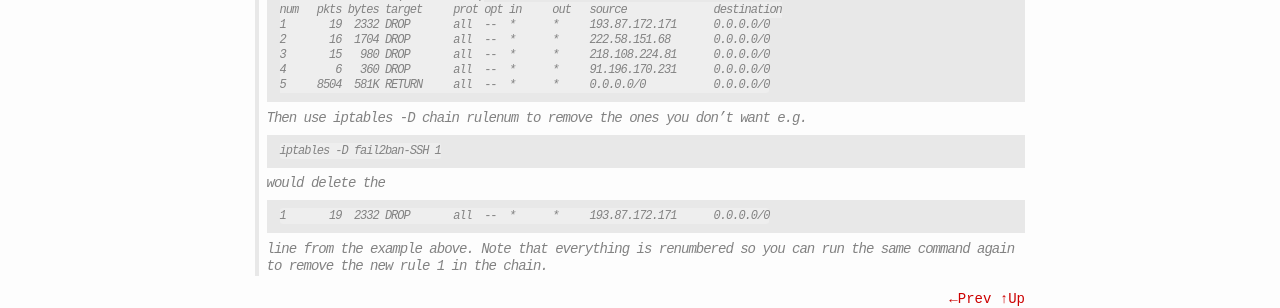
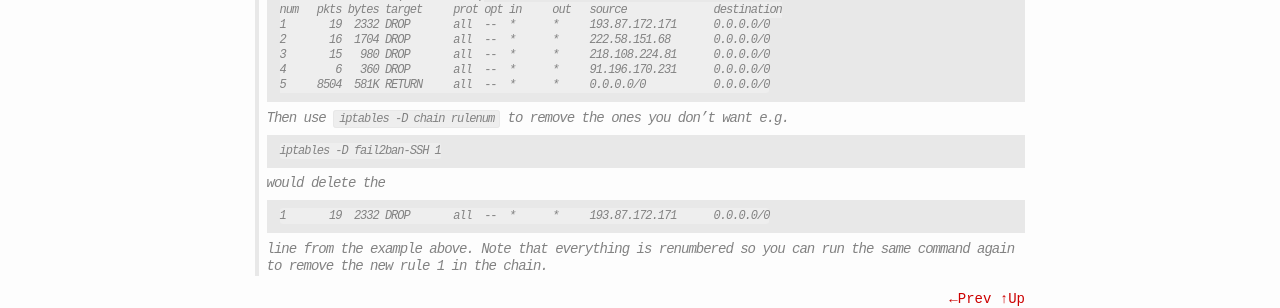
Before and after one commit to kujhawk94/kujhawk94.github.io, a Jekyll site: the page built from _posts/2016-07-22-iptables.md, in a window 1280 px wide. Shown: the part 253-561 px from the top of the page. Built offline with Jekyll 4.4.1, drawn with Linux system fonts in a browser that asks for light colours.

````diff
--- a/_posts/2016-07-22-iptables.md
+++ b/_posts/2016-07-22-iptables.md
@@ -18,7 +18,7 @@ Found a [nice article][1] on [serverfault.com][2] describing how to easily remov
 > 4        6   360 DROP       all  --  *      *     91.196.170.231      0.0.0.0/0
 > 5     8504  581K RETURN     all  --  *      *     0.0.0.0/0           0.0.0.0/0
 > ```
-> Then use iptables -D chain rulenum to remove the ones you don't want e.g.
+> Then use `iptables -D chain rulenum` to remove the ones you don't want e.g.
 > ```
 > iptables -D fail2ban-SSH 1
 > ```
````
